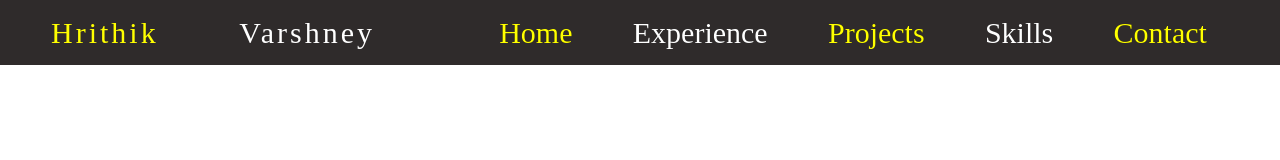
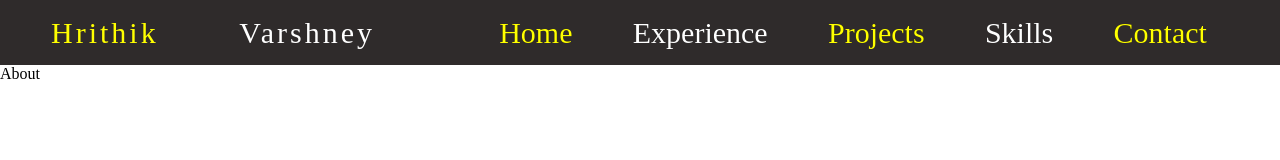
Before and after one commit to Hrithik08-varshney/Portfolio-React, a React (Create React App) app: page / in a window 1280 px wide. Shown: the top 160 px of the page. Built offline with nearby package versions, Linux system fonts and the light colour scheme; a web font is replaced by a local one.

Commit message:
latest portfolio changes

```diff
--- a/package.json
+++ b/package.json
@@ -11,6 +11,7 @@
     "react-icons": "^4.10.1",
     "react-router-dom": "^6.16.0",
     "react-scripts": "5.0.1",
+    "react-type-animation": "^3.1.0",
     "sass": "^1.66.1",
     "web-vitals": "^2.1.4"
   },
--- /dev/null
+++ b/src/component/About/About.js
@@ -0,0 +1,9 @@
+import React from 'react'
+
+const About = () => {
+  return (
+    <div>About</div>
+  )
+}
+
+export default About
--- a/src/pages/Home/Home.js
+++ b/src/pages/Home/Home.js
@@ -1,10 +1,12 @@
 import React from 'react'
 import Navbar from '../../component/Navbar/Navbar'
+import About from '../../component/About/About'
 
 const Home = () => {
   return (
     <div className='home_page'>
       <Navbar/>
+      <About/>
     </div>
   )
 }
```
Also changed, not shown: src/component/About/style.css (added), 1 other file (tests, documents, lock files or other folders).
